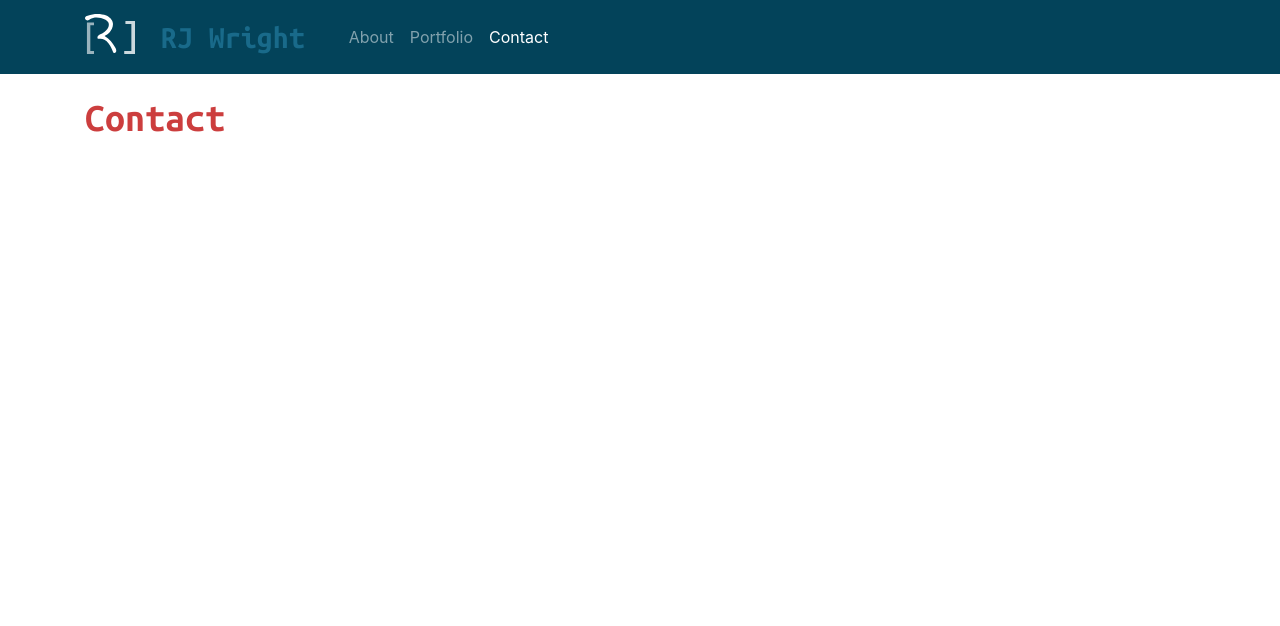
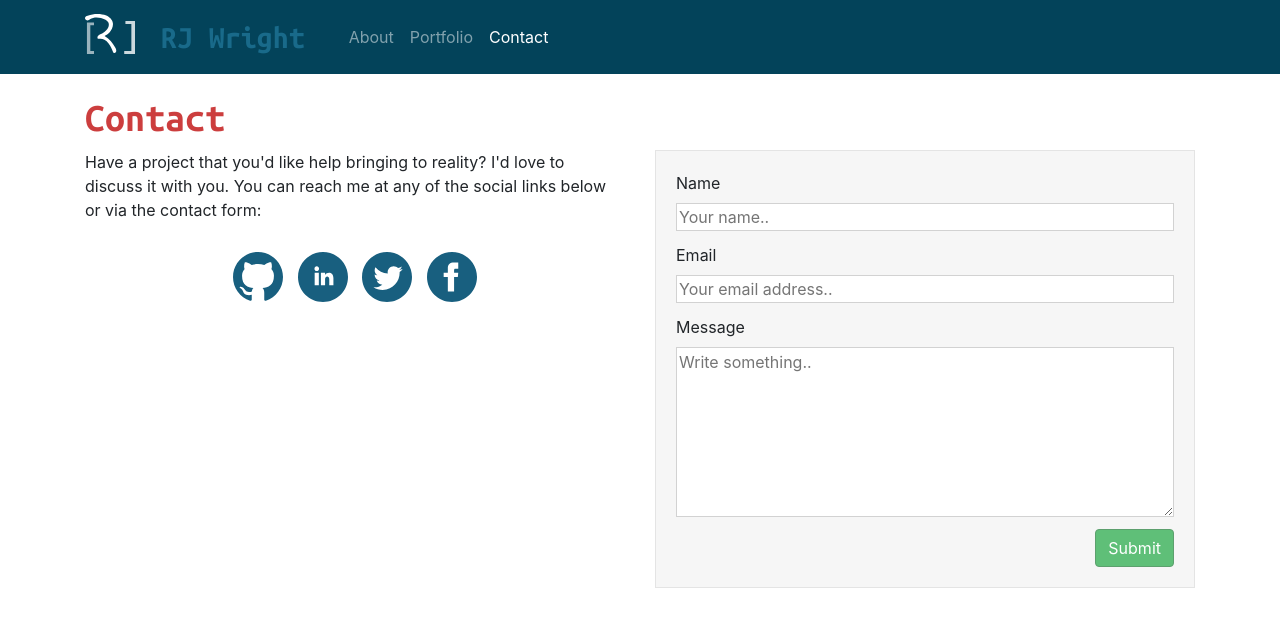
Before and after one commit to rjwrightme/02_Responsive_Portfolio, a plain HTML site: page contact.html in a window 1280 px wide. Drawn offline with nearby package versions, Linux system fonts and the light colour scheme.

Commit message:
Add contact form + social links

```diff
--- a/Assets/style.css
+++ b/Assets/style.css
@@ -52,6 +52,7 @@ section.title {
 }
 .wrapper h2 {
     font-size: calc(400% + 1vw*3);
+    margin-bottom: 50px;
 }
 .wrapper h2 strong {
     color: #da5b5b;
@@ -66,8 +67,10 @@ section.title {
     padding: 5px 15px;
     width: 100%;
     z-index: 1;
-    height: 60px;
+    height: 70px;
+    max-width: 500px;
 }
+
 .box div {
     position: absolute;
     background-color: transparent;
@@ -130,13 +133,13 @@ section.title {
 #typewriterText {
     overflow: hidden;
     position: relative;
-    font-size: 1.5rem;
+    font-size: calc(90% + 1vw*3);
     border-right: 4px solid #16404f;
     white-space: nowrap;
     color: #16404f;
     font-family: consolas;
     letter-spacing: 5px;
-    line-height: 42px;
+    line-height: 56px;
     margin: 0;
     width: fit-content;
     animation: textCursor 800ms steps(18) infinite normal;
@@ -144,6 +147,32 @@ section.title {
 
 article.container {
     margin-top: 20px;
+}
+
+.socialIcons {
+    text-align: center;
+    margin: 30px;
+}
+.socialIcons img {
+    margin: 0 5px;
+}
+
+form {
+    border: 1px solid #e4e4e4;
+    padding: 20px;
+    background-color: #F6F6F6;
+}
+input[type=text], textarea {
+    display: block;
+    width: 100%;
+    border: 1px solid #d2d2d2;
+    margin-bottom: 12px;
+}
+.form-btn {
+    float: right;
+    background-color: #5fbf78;
+    color: #fff;
+    border-color: #5da06e;
 }
 
 /* Animations */
--- a/contact.html
+++ b/contact.html
@@ -34,6 +34,30 @@
     </nav>
     <article class="container">
         <h1>Contact</h1>
+        <div class="row">
+            <div class="col-md-6">
+                <p>Have a project that you'd like help bringing to reality? I'd love to discuss it with you. You can reach me at any of the social links below or via the contact form:</p>
+                <div class="socialIcons">
+                    <a href="https://github.com/rjwrightme"><img src="Assets/Images/github.svg" alt="Github link"></a>
+                    <a href="https://www.linkedin.com/in/rjwrightme/"><img src="Assets/Images/linkedin.svg" alt="LinkedIn link"></a>
+                    <a href="https://twitter.com/rjwrightme"><img src="Assets/Images/twitter.svg" alt="Twitter link"></a>
+                    <a href="https://www.facebook.com/rjwrightme"><img src="Assets/Images/facebook.svg" alt="Facebook link"></a>
+                </div>
+            </div>
+            <div class="col-md-6">
+                <form class="clearfix">
+                    <label for="contactName">Name</label>
+                    <input type="text" id="contactName" name="contactName" placeholder="Your name..">
+                    <label for="email">Email</label>
+                    <input type="text" id="email" name="email" placeholder="Your email address..">
+                    <label for="subject">Message</label>
+                    <textarea id="subject" name="subject" placeholder="Write something.." style="height:170px"></textarea>
+                    <input class="btn form-btn" type="submit" value="Submit">
+                </form>
+            </div>
+        </div>
+
+
     </article>
     <!-- Bootstrap -->
     <script src="Assets/script.js"></script>
```
Also changed, not shown: Assets/Images/facebook.svg (added), Assets/Images/github.svg (added), Assets/Images/linkedin.svg (added), Assets/Images/twitter.svg (added).
